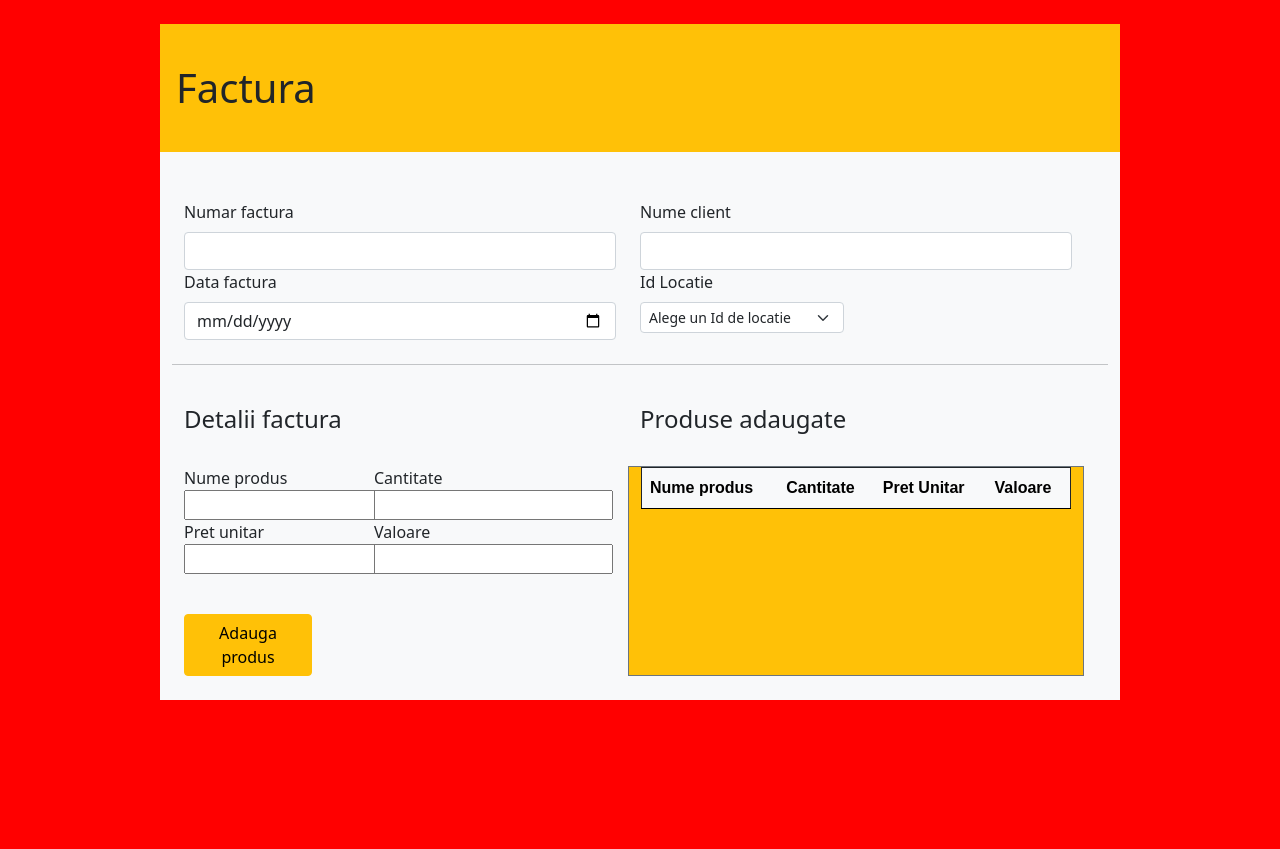
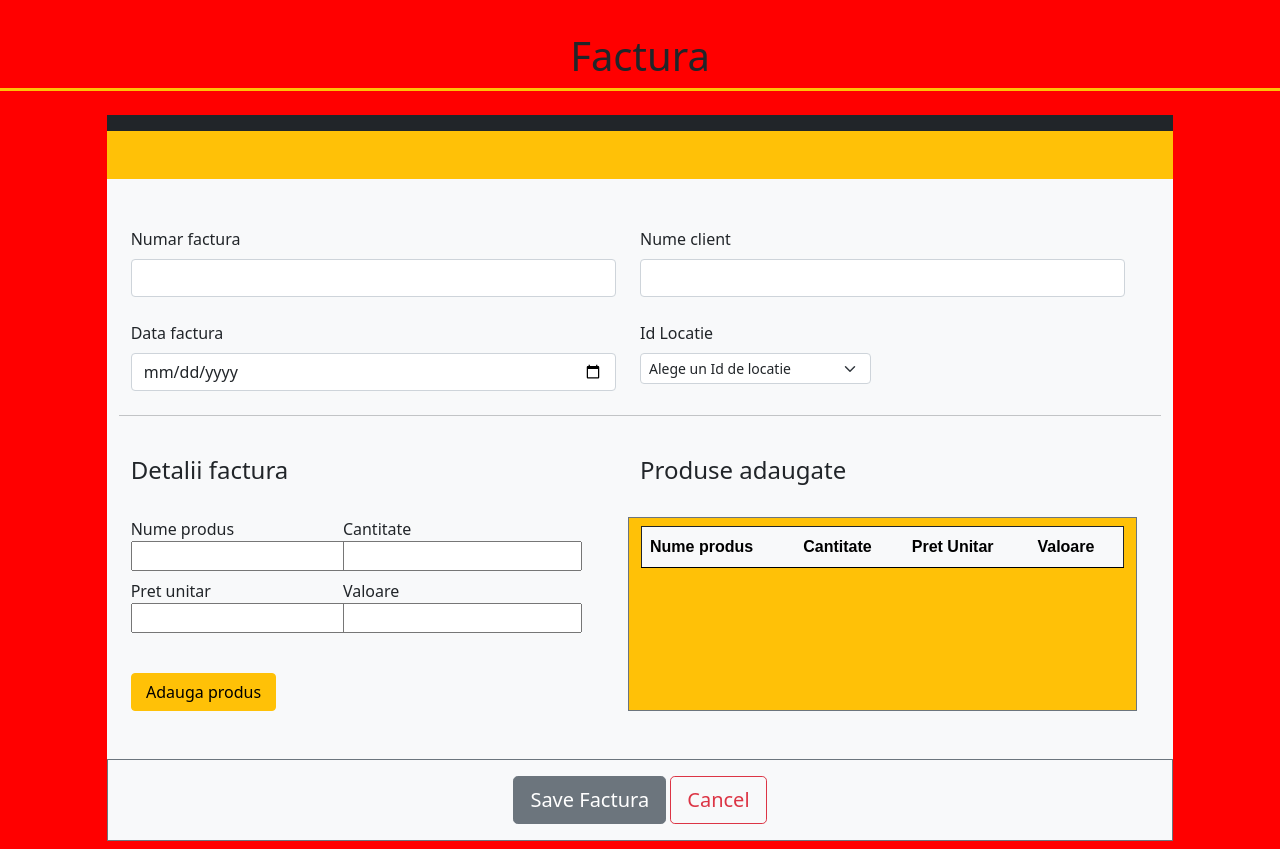
Before and after one commit to silviurdr/InvoiceManagementSystem, a plain HTML site: page InvoicesManagementSystem/wwwroot/factura.html in a window 1280 px wide. Before the commit the page ends 800 px from the top, so only its background shows below. Drawn offline with nearby package versions, Linux system fonts and the light colour scheme; files that its build step writes are made by us from their sources.

Commit message:
Small style change to factura page

```diff
--- a/InvoicesManagementSystem/wwwroot/factura.html
+++ b/InvoicesManagementSystem/wwwroot/factura.html
@@ -11,12 +11,11 @@
 </head>
 <body>
 
-    <div class="container col-9 bg-light mt-4 p-0">
-        <div class="factura-header-container bg-warning p-3">
-            <h1 class="mt-4 mb-4 text-capitalize font-weight-bolder">
-                Factura
-            </h1>
-        </div>
+    <h1 class="text-center mx-0 text-black mt-4 mb-4 border  p-2 border-warning border-3 border-top-0 border-start-0 border-end-0">Factura</h1>
+
+    <div class="container col-10 bg-light mt-4 p-0">
+        <div class="bg-dark p-2"></div>
+        <div class="bg-warning p-4"></div>
 
         <div class="row p-4 mt-4">
             <div class="row">
@@ -29,7 +28,7 @@
                     <input type="text" class="form-control" id="numeClient">
                 </div>
             </div>
-            <div class="row">
+            <div class="row mt-4">
                 <div class="col-md-6">
                     <label for="dataFactura" class="form-label">Data factura</label>
                     <input type="date" class="form-control" id="dataFactura">
@@ -71,7 +70,7 @@
                                     </div>
                                 </div>
 
-                                <div class="row">
+                                <div class="row mt-2">
                                     <div class="col-5">
                                         <label for="pretUnitar" class="d-block">Pret unitar</label>
 
@@ -81,7 +80,7 @@
                                     <div class="col-3">
                                         <label for="valoare" class="d-block">Valoare</label>
 
-                                        <input type="number"  id="valoare" name="valoare"
+                                        <input type="number" id="valoare" name="valoare"
                                                min="0" step=".1">
                                     </div>
                                 </div>
@@ -99,7 +98,7 @@
                     </form>
                 </div>
                 <div class="col-6 border border-secondary bg-warning">
-                    <table class="table table-light border-dark">
+                    <table class="table table-light border-dark mt-2">
                         <thead>
                             <tr>
                                 <th>Nume produs</th>
@@ -114,6 +113,13 @@
                 </div>
             </div>
         </div>
+        <div class="container-fluid p-3 mt-4 mb-2 text-center align-items-center border border-secondary">
+            <div class="mx-0 buttons-container text-center" style="margin: 0 auto">
+                <button type="submit" class="btn btn-secondary btn-lg">Save Factura</button>
+                <button class="btn btn-outline-danger btn-lg" id="cancelFacturaButton" onclick="goPrev()">Cancel</button>
+            </div>
+
+        </div>
     </div>
 
     <script src="js/factura.js" asp-append-version="true"></script>
--- a/InvoicesManagementSystem/wwwroot/js/factura.js
+++ b/InvoicesManagementSystem/wwwroot/js/factura.js
@@ -3,6 +3,8 @@ const uri = 'https://localhost:5001/api/factura';
 let addProductButton = document.getElementById("addProductButton");
 let productsTableBody = document.getElementById("productsTableBody");
 let errorMessageProductsForm = document.getElementById("errorMessageProductsForm");
+let cancelFacturaButton = document.getElementById("cancelFacturaButton");
+
 
 
 addProductButton.addEventListener("click", function () {
@@ -49,13 +51,14 @@ addProductButton.addEventListener("click", function () {
 
 function addProducts() {
 
-
-
     let cantitate = document.getElementById("cantitate");
-
 
     let td2 = tr.insertCell(0);
     let textNode2 = document.createTextNode(cantitate.nodeValue);
     td2.appendChild(textNode2);
 
 }
+
+function goPrev() {
+    window.history.back();
+}
```
Also changed, not shown: InvoicesManagementSystem/wwwroot/index.html (+9 -6 lines).
